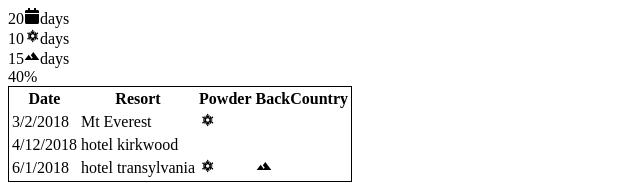
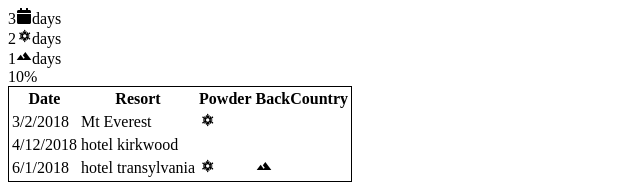
Before and after one commit to karuncodes/react-from-scratch, a React app: page / in a window 1280 px wide. Shown: the top 183 px of the page, without its empty margins (0-640 px from the left). Built offline with nearby package versions, Linux system fonts and the light colour scheme; the HTML template or start-up script is replaced by a standard one.

Commit message:
update(SkiDayCount): Added counting days function from the data received in state.

```diff
--- a/src/components/App.js
+++ b/src/components/App.js
@@ -27,9 +27,18 @@ export class App extends Component {
             ]
         }
     }
+
+    countDays (filter) {
+        const { allSkiDays } = this.state
+        return allSkiDays.filter(
+            (day) => (filter) ? day[filter] : day ).length
+    }
+
     render() {
         return (<Fragment>
-                    <SkiDayCount total={20} goal={50} />
+                    <SkiDayCount total={this.countDays()}
+                                powder={this.countDays("powder")}
+                                backcountry={this.countDays("backcountry")} />
                     <SkiDayList days={this.state.allSkiDays} />
                 </Fragment>)
 
--- a/src/components/SkiDayCount.js
+++ b/src/components/SkiDayCount.js
@@ -17,7 +17,7 @@ const calcGoalProgress = (total, goal) => {
 }
 
 
-export const SkiDayCount = ({ total = 70, powder = 10 , backcountry =15 , goal= 100}) => (
+export const SkiDayCount = ({ total = 70, powder = 10 , backcountry =15 , goal= 30}) => (
     <div className="ski-day-count">
         <div className="total-days">
             <span>{total}</span>
@@ -48,7 +48,7 @@ SkiDayCount.propTypes = {
     total: PropTypes.number.isRequired,
     backcountry: PropTypes.number,
     powder: PropTypes.number,
-    goal: PropTypes.number.isRequired
+    goal: PropTypes.number
 }
 
 // whenever class initialize: instance created with below default props.
```
